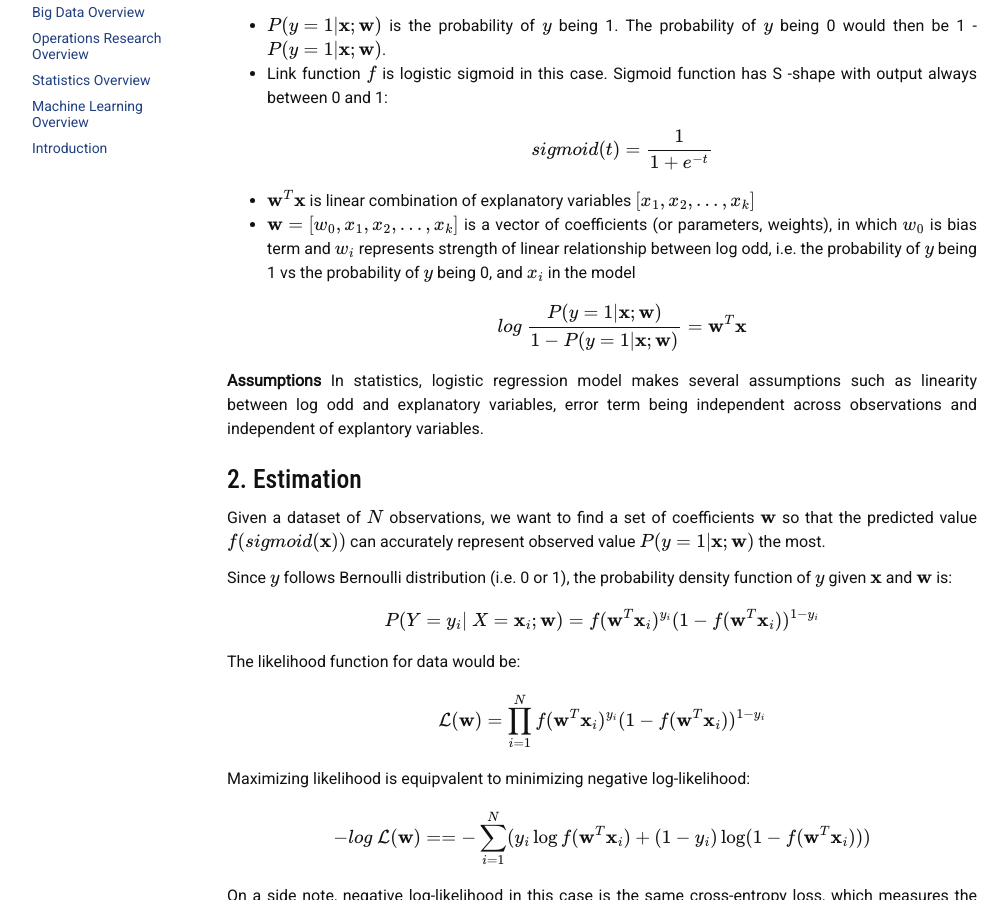
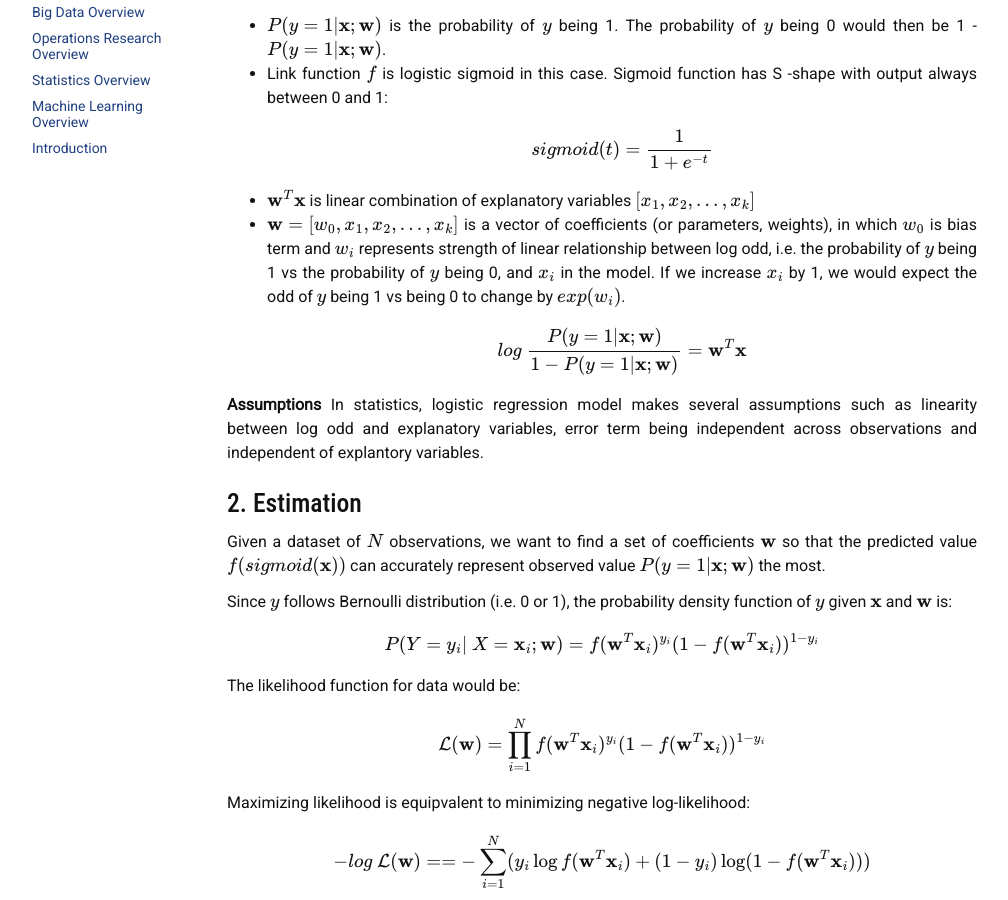
Before and after one commit to liambll/blog-archive, a Jekyll site: the page built from _posts/2017-06-30-logistics-regression.markdown, in a window 1280 px wide and 900 px high, scrolled down 538 px. Shown: the whole window, without its empty margins (38-1046 px from the left). Built offline with Jekyll 4.4.1, drawn with Linux system fonts in a browser that asks for light colours; nearby versions of some CDN libraries; formulas are drawn with MathJax 3; comment, search, counter and statistics services are not loaded.

Commit message:
Update 2017-06-30-logistics-regression.markdown

```diff
--- a/_posts/2017-06-30-logistics-regression.markdown
+++ b/_posts/2017-06-30-logistics-regression.markdown
@@ -30,7 +30,7 @@
 sigmoid(t) = \frac{1}{1 + e^{-t}}
 \\]
 * \\(\mathbf{w}^T\mathbf{x}\\) is linear combination of explanatory variables \\([x_1, x_2, ..., x_k] \\)
-* \\(\mathbf{w} = [w_0, x_1, x_2, ..., x_k] \\) is a vector of coefficients (or parameters, weights), in which \\(w_0\\) is bias term and \\(w_i\\) represents strength of linear relationship between log odd, i.e. the probability of \\(y\\) being 1 vs the probability of \\(y\\) being 0, and \\(x_i\\) in the model
+* \\(\mathbf{w} = [w_0, x_1, x_2, ..., x_k] \\) is a vector of coefficients (or parameters, weights), in which \\(w_0\\) is bias term and \\(w_i\\) represents strength of linear relationship between log odd, i.e. the probability of \\(y\\) being 1 vs the probability of \\(y\\) being 0, and \\(x_i\\) in the model. If we increase \\(x_i\\) by 1, we would expect the odd of \\(y\\) being 1 vs being 0 to change by \\(exp(w_i)\\).
 \\[
 log~\frac{P(y = 1 \| \mathbf{x}; \mathbf{w})}{1 - P(y = 1 \| \mathbf{x}; \mathbf{w})} = \mathbf{w}^T\mathbf{x}
 \\]
```
